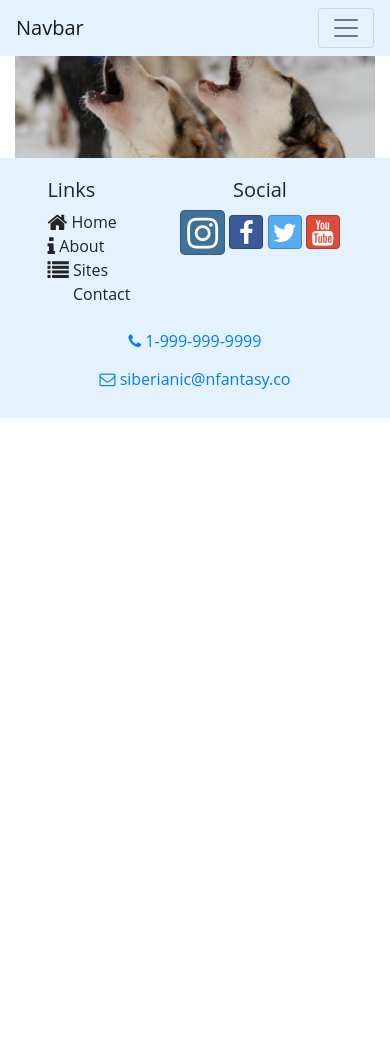
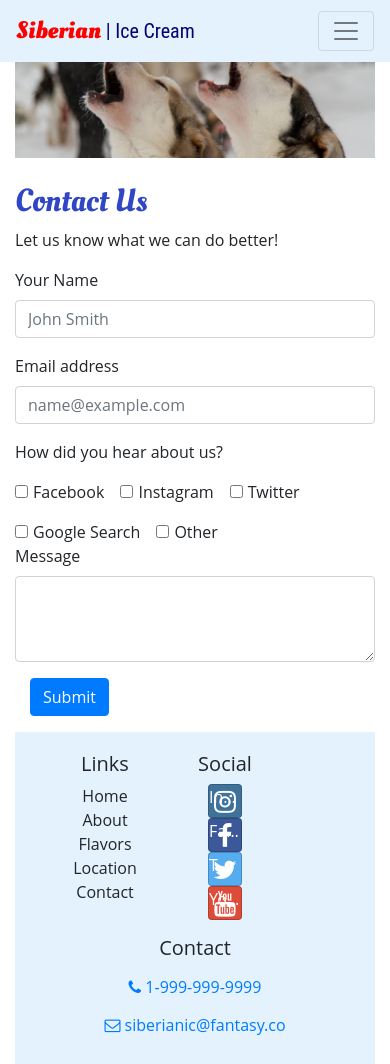
Before and after one commit to robertpclark/siberian-ice-cream, a website: page contact.html in a window 390 px wide. Before the commit the page ends 844 px from the top, so only its background shows below. Drawn offline with nearby package versions, Linux system fonts and the light colour scheme.

Commit message:
locaction and contact pages

```diff
--- a/contact.html
+++ b/contact.html
@@ -22,15 +22,12 @@
 
           <nav class="navbar navbar-expand-lg navbar-light fixed-top" style="background-color: #e3f2fd;">
               <div class="container-fluid">
-                <a class="navbar-brand" href="#">Navbar</a>
+                <a class="navbar-brand" href="index.html"><span style="font-weight: 700; font-size: larger; color: red; font-family: 'Oleo Script'">Siberian </span><span style="font-family: 'Roboto Condensed'; color: rgb(2, 2, 116)">| Ice Cream</span></a>
                 <button class="navbar-toggler" type="button" data-bs-toggle="collapse" data-bs-target="#navbarNav" aria-controls="navbarNav" aria-expanded="false" aria-label="Toggle navigation">
                   <span class="navbar-toggler-icon"></span>
                 </button>
                 <div class="collapse navbar-collapse " id="navbarNav">
                   <ul class="navbar-nav">
-                      <li class="nav-item">
-                          <a class="nav-link active" aria-current="page" href="index.html">Home</a>
-                        </li>
                        <li class="nav-item">
                           <a class="nav-link" href="aboutus.html">About Us</a>
                         </li>
@@ -41,7 +38,7 @@
                           <a class="nav-link" href="location.html">Location</a>
                         </li>
                         <li class="nav-item">
-                          <a class="nav-link" href="#">Contact Us</a>
+                          <a class="nav-link active" href="#">Contact Us</a>
                         </li>
 
                   </ul>
@@ -54,34 +51,86 @@
     <div class="container-fluid">
       <img src="img/huskies-howling-banner3.png" width="100%"alt="">
     </div>
+
+    <div class="container">
+      <br />
+      <h2>Contact Us</h2>
+      <p>Let us know what we can do better!</p>
+      <div class="mb-3">
+        <label for="nameInput1" class="form-label">Your Name</label>
+        <input type="text" class="form-control" id="nameInput1" placeholder="John Smith">
+      </div>
+      <div class="mb-3">
+        <label for="emailInput1" class="form-label">Email address</label>
+        <input type="email" class="form-control" id="emailInput1" placeholder="name@example.com">
+      </div>
+      <p>How did you hear about us?</p>
+      <div class="form-check form-check-inline mb-3">
+
+        <input class="form-check-input" type="checkbox" id="inlineCheckbox1" value="option1">
+        <label class="form-check-label" for="inlineCheckbox1">Facebook</label>
+      </div>
+      <div class="form-check form-check-inline">
+        <input class="form-check-input" type="checkbox" id="inlineCheckbox2" value="option2">
+        <label class="form-check-label" for="inlineCheckbox2">Instagram</label>
+      </div>
+      <div class="form-check form-check-inline">
+        <input class="form-check-input" type="checkbox" id="inlineCheckbox4" value="option3">
+        <label class="form-check-label" for="inlineCheckbox3">Twitter</label>
+      </div>
+      <div class="form-check form-check-inline">
+        <input class="form-check-input" type="checkbox" id="inlineCheckbox5" value="option4">
+        <label class="form-check-label" for="inlineCheckbox4">Google Search</label>
+      </div>
+      <div class="form-check form-check-inline">
+        <input class="form-check-input" type="checkbox" id="inlineCheckbox5" value="option5">
+        <label class="form-check-label" for="inlineCheckbox5">Other</label>
+      </div>
+      <div class="mb-3">
+        <label for="textArea1" class="form-label">Message</label>
+        <textarea class="form-control" id="textArea1" rows="3"></textarea>
+      </div>
+      <div class="col-12 mb-3">
+        <button type="submit" class="btn btn-primary">Submit</button>
+      </div>
+    </form>
+    </div>
+
+    <div class="container-fluid">
       <footer class="site-footer">
           <div class="container">
               <div class="row">
-                <div class="col-4 col-sm-2 offset-1">
+                  <div class="col-4 col-sm-2 offset-1 text-center">
                       <h5>Links</h5>
                       <ul class="list-unstyled">
-                        <li><a href="#"><i class="fa fa-home fa-lg"></i> Home</a></li>
-                        <li><a href="aboutus.html"><i class="fa fa-info fa-lg"></i> About</a></li>
-                        <li><a href="#"><i class="fa fa-list fa-lg"></i> Sites</a></li>
-                        <li><a href="contactus.html"><i class="fa fa-address-card fa-lg"></i> Contact</a></li>
+                          <li><a href="index.html">Home</a></li>
+                          <li><a href="aboutus.html">About</a></li>
+                          <li><a href="flavors.html">Flavors</a></li>
+                          <li><a href="location.html">Location</a></li>
+                          <li><a href="#">Contact</a></li>
                       </ul>
                   </div>
-                <div class="col-6 col-sm-5 text-center">
+                  <div class="col-4 col-sm-5 text-center">
                     <h5>Social</h5>
-                    <a class="btn btn-social-icon btn-instagram btn-lg" href="http://instagram.com/"><i class="fa fa-instagram"></i></a>
-                    <a class="btn btn-social-icon btn-facebook" href="http://facebook.com/"><i class="fa fa-facebook"></i></a>
-                    <a class="btn btn-social-icon btn-twitter" href="http://twitter.com/"><i class="fa fa-twitter"></i></a>
-                    <a class="btn btn-social-icon btn-google" href="http://youtube.com/"><i class="fa fa-youtube"></i></a>
+                    <ul class="list-unstyled">
+                      <li><a class="btn btn-social-icon btn-instagram" href="http://instagram.com/"><i class="fa fa-instagram"></i> Instagram</a></li>
+                      <li><a class="btn btn-social-icon btn-facebook" href="http://facebook.com/"><i class="fa fa-facebook"></i> Facebook</a></li>
+                      <li><a class="btn btn-social-icon btn-twitter" href="http://twitter.com/"><i class="fa fa-twitter"></i> Twitter</a></li>
+                      <li><a class="btn btn-social-icon btn-google" href="http://youtube.com/"><i class="fa fa-youtube"></i> YouTube</a></li>
+                    </ul>
                   </div>
                   <div class="col-sm-4 text-center">
+                    <h5>Contact</h5>
                       <a role="button" class="btn btn-link" href="tel:+19999999999"><i class="fa fa-phone"></i> 1-999-999-9999</a><br />
-                    <a role="button" class="btn btn-link" href="mailto:siberianic@fantasy.co"><i class="fa fa-envelope-o"></i> siberianic@nfantasy.co</a>
+                      <a role="button" class="btn btn-link" href="mailto:siberianic@fantasy.co"><i class="fa fa-envelope-o"></i> siberianic@fantasy.co</a>
                   </div>
 
             </div>
           </div>
 
       </footer>
+
+  </div>
 
         <!-- jQuery must come first, then Popper.js, then the Bootstrap JavaScript plugins.-->
         <script src="node_modules/jquery/dist/jquery.slim.min.js"></script>
```
Also changed, not shown: aboutus.html (+36 -27 lines), flavors.html (+16 -15 lines), index.html (+30 -28 lines), location.html (+17 -16 lines), img/3f8956e1-5fdc-426b-b690-b53a20a382a8.jpg (added), img/bishop-arts-district-night5.png (added), img/bishoparts.jpg (added), img/dallas_2013_bishopartsdistrict_creditdcvb_60_5f0bd9f6-5056-b3a8-495f40e661866f7f.jpg (added), img/polar bear hampton illinois.jpg, img/polar-bear-hampton-illinois-BANNER.png (deleted), img/polar-bear-hampton-illinois-BANNER2.png (deleted), img/train-sled-dog-team_h.jpg (deleted), 3 other files. Lines whose indentation alone changed are shown as unchanged.
